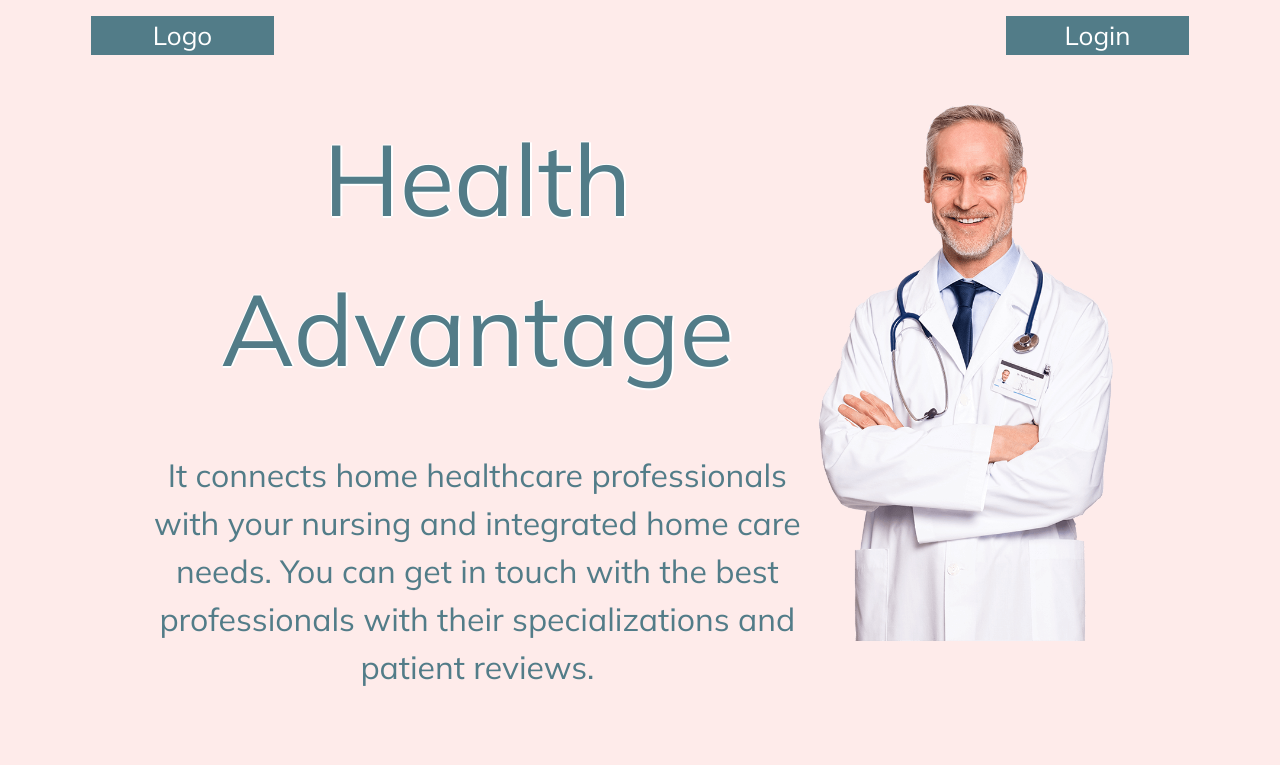
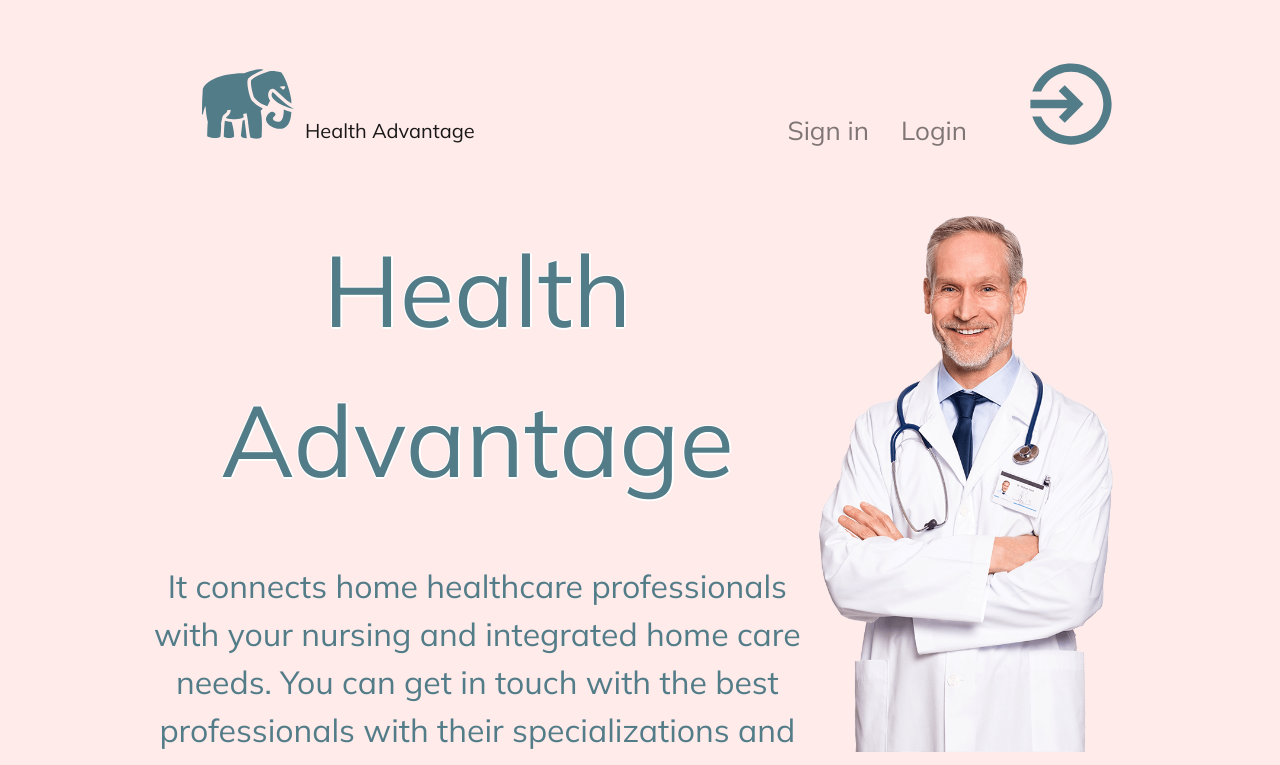
Before and after one commit to marcosaccarola/Health-Advantage, a React (Create React App) app: page / in a window 1280 px wide. Shown: the top 765 px of the page. Built offline with nearby package versions, Linux system fonts and the light colour scheme.

Commit message:
navbar style

```diff
--- a/src/components/0000-Home.css
+++ b/src/components/0000-Home.css
@@ -14,7 +14,7 @@
   background: #b5958e;
 }
 .green {
-  background: #527c88;
+  background: #527c88 !important;
 }
 .red {
   background: "red";
@@ -40,6 +40,15 @@
 }
 .vw90 {
   max-width: 90%;
+}
+.greenButtons {
+  background: #527c88 !important;
+  font-family: "mulish", sans-serif !important;
+  color: #ffffff !important;
+  border-color: #ffffff !important;
+  border-width: 2px !important;
+  font-size: 24px !important;
+  /* width: 36vh; */
 }
 .nudeButtons {
   background: #b5958e !important;
@@ -75,7 +84,14 @@
 }
 .borderGreen {
   border-color: #2e4450 !important;
-  border-width: 2px !important;
+  border-width: 1px !important;
+}
+
+.navText {
+  font-size: 32px !important;
+}
+.textColor {
+  color: #2e4450 !important;
 }
 
 /* .login{
--- a/src/components/0000-Home.jsx
+++ b/src/components/0000-Home.jsx
@@ -1,10 +1,12 @@
 // import LandingInterface from "./0100-LandingInterface"
 import {useState} from 'react'
 // import Dashboard from "./0200-Dashboard"
-import {Button,Card, Col, Form, Nav, Row} from "react-bootstrap"
+import {Button,Card, Col, Container, Form, Nav, Navbar, Row} from "react-bootstrap"
 //! import { getListOfInterventions } from "../utilities/fetches"
 import doctor from '../assets/banner-img.png'
 import { AiOutlineEyeInvisible,AiOutlineLock,AiOutlineSmile } from "react-icons/ai";
+import { GiElephant } from "react-icons/gi";
+import { IoMdLogIn } from "react-icons/io";
 import elderlyWithNurse from '../assets/elderlyWithNurse.png'
 import marco from '../assets/parrot1.png'
 import HomeForm from "./0010-HomeForm"
@@ -27,12 +29,27 @@ const Home=()=>{
             {!currentUser&&
             <>
             <div className='container-fluid pink'>
-                <Row className='justify-content-between vw90 mx-auto mt-3 pink'>
-                    <Col sm={2} className='green'>
-                        Logo
+                <Row className='justify-content-center vw90 mx-auto mt-3'>
+                    <Col sm={1} className='megaTitle'>
+                        <GiElephant />
                     </Col>
-                    <Col sm={2} className='green'>
-                        Login
+                    <Col sm={8} className='mt-auto'>
+                        <Navbar>
+                            <Container>
+                            <Navbar.Brand href="#home">Health Advantage</Navbar.Brand>
+                            <Nav className="me-auto">
+                            <Nav.Link href="#home">Sign in</Nav.Link>
+                            <Nav.Link href="#features"></Nav.Link>
+                            <Nav.Link href="#pricing">Login</Nav.Link>
+                            </Nav>
+                            </Container>
+                        </Navbar>
+                        {/* <Button className='rounded greenButtons ml-auto mt-auto mb-4'>
+                            Login
+                        </Button> */}
+                    </Col>
+                    <Col sm={1} className='megaTitle '>
+                        <IoMdLogIn />
                     </Col>
                 </Row>
                 <Row className='mt-5 vw80 mx-auto pink'>
@@ -112,8 +129,8 @@ const Home=()=>{
                     <Row className='submegaTitle pink justify-content-center mx-auto my-5 rounded'>
                         Enter your first request for home health care
                     </Row>
-                    <Row className='justify-content-center mt-auto'>
-                        <img src={elderlyWithNurse} className='w-100 mt-auto' />
+                    <Row className='d-flex justify-content-center align-items-flex-end'>
+                        <img src={elderlyWithNurse} className='self-item-flex-bottom w-100' />
                     </Row>
                 </Col>
                 <Col sm={6}>
--- a/src/components/1000-Dashboard.jsx
+++ b/src/components/1000-Dashboard.jsx
@@ -1,11 +1,33 @@
-
+import { Button, Container, Navbar, NavDropdown, Row } from "react-bootstrap"
+import './0000-Home.css'
 
 const NewDashboard=({currentUser,setCurrentUser})=>{
 
     return(
-        <div>
+        <>
+            <Navbar className='mt-5 navText'>
+                <Container>
+                    {/* <Navbar.Brand href="#home">New request to intervention</Navbar.Brand> */}
+                    <Navbar.Toggle />
+                    <Navbar.Collapse className="justify-content-end">
+                    {/* <NavDropdown title="New Intervention" id="navbarScrollingDropdown" className='textColor'>
+                        <NavDropdown.Item href="#action3">Action</NavDropdown.Item>
+                        <NavDropdown.Item href="#action4">Another action</NavDropdown.Item>
+                        <NavDropdown.Divider />
+                        <NavDropdown.Item href="#action5">
+                            Something else here
+                        </NavDropdown.Item>
+                    </NavDropdown> */}
+                    <Navbar.Text>
+                        Signed in as: <a href="#login">{currentUser.firstName}</a>
+                    </Navbar.Text>
+                    </Navbar.Collapse>
+                </Container>
+            </Navbar>
 
-        </div>
+            <Row className='pink vh-100'>
+            </Row>
+        </>
     )
 }
 
```
